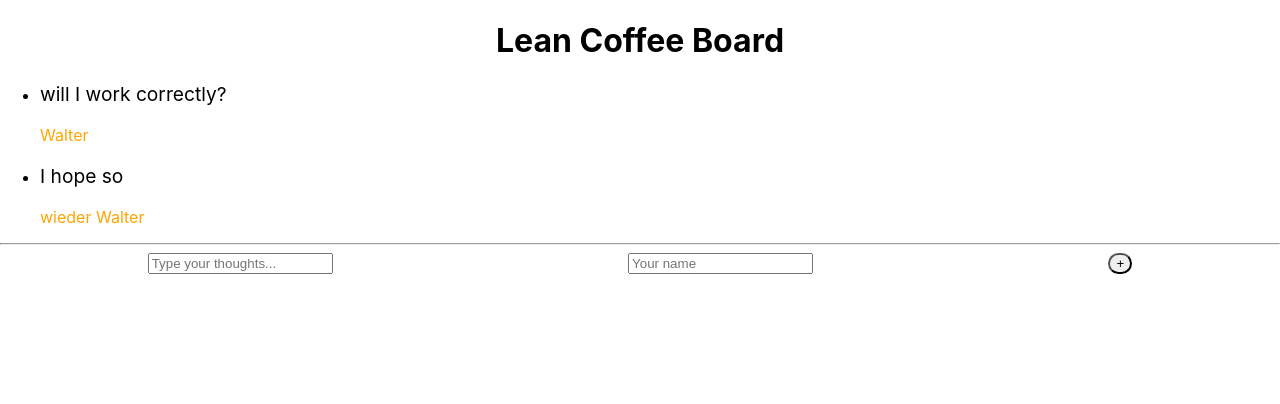
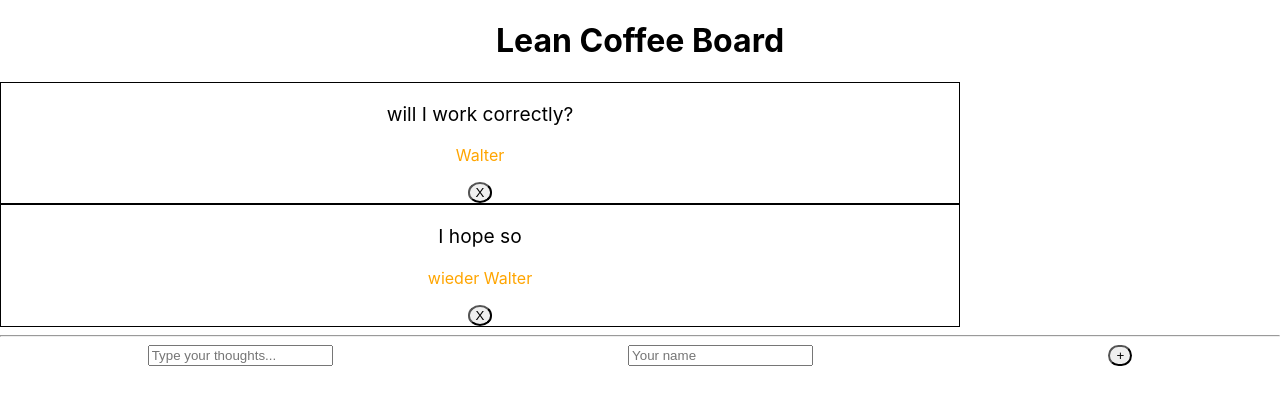
Before and after one commit to WalterRestifo/lean-coffee-board, a Next.js app: page / in a window 1280 px wide. Shown: the top 404 px of the page. Built offline with nearby package versions, Linux system fonts and the light colour scheme.

Commit message:
complete task 3

```diff
--- a/components/Card.js
+++ b/components/Card.js
@@ -1,11 +1,16 @@
 import styled from "styled-components";
 
-export default function Card({ thought, author }) {
+export default function Card({ thought, author, onRemoveListObj }) {
+  const ListObj = {
+    thought: thought,
+    author: author,
+  };
   return (
-    <li>
+    <StyledLi>
       <StyledThoughtP>{thought}</StyledThoughtP>
       <StyledAuthorP>{author}</StyledAuthorP>
-    </li>
+      <StyledButton onClick={() => onRemoveListObj(ListObj)}>X</StyledButton>
+    </StyledLi>
   );
 }
 
@@ -16,3 +21,15 @@ const StyledThoughtP = styled.p`
 const StyledAuthorP = styled.p`
   color: orange;
 `;
+
+const StyledLi = styled.li`
+  border: 1px solid black;
+  text-align: center;
+  list-style-type: none;
+  width: 75vw;
+  height: fit-content;
+`;
+
+const StyledButton = styled.button`
+  border-radius: 50%;
+`;
--- a/pages/index.js
+++ b/pages/index.js
@@ -2,6 +2,7 @@ import Form from "../components/Form";
 import Header from "../components/Header";
 import { useState } from "react";
 import Card from "../components/Card";
+import styled from "styled-components";
 
 export default function HomePage() {
   const [list, setList] = useState([
@@ -19,16 +20,36 @@ export default function HomePage() {
     setList([...list, newListObj]);
   }
 
+  function handleRemoveListObj(ListObj) {
+    const newList = list.filter(({ thought, author }) => {
+      return !(thought === ListObj.thought && author === ListObj.author);
+    });
+    setList(newList);
+  }
+  console.log(list);
   return (
     <>
       <Header />
-      <ul>
+      <styledUl>
         {list.map(({ thought, author }) => {
-          return <Card key={thought} thought={thought} author={author} />;
+          return (
+            <Card
+              key={thought + author}
+              thought={thought}
+              author={author}
+              onRemoveListObj={handleRemoveListObj}
+            />
+          );
         })}
-      </ul>
+      </styledUl>
       <hr />
       <Form onAddNewListObj={handleAddNewListObj} />
     </>
   );
 }
+
+const styledUl = styled.ul`
+  list-style-type: none;
+  display: flex;
+  flex-direction: column;
+`;
```
